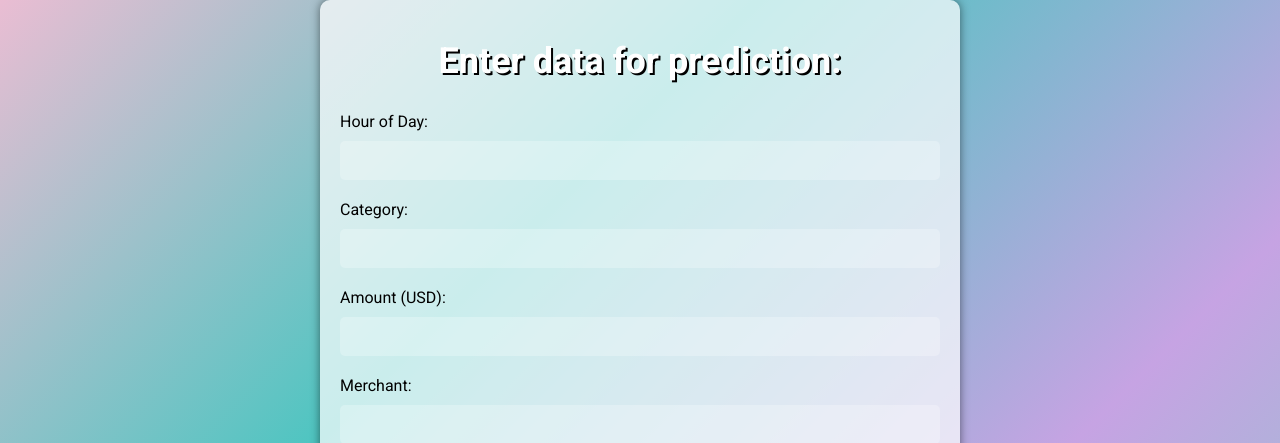
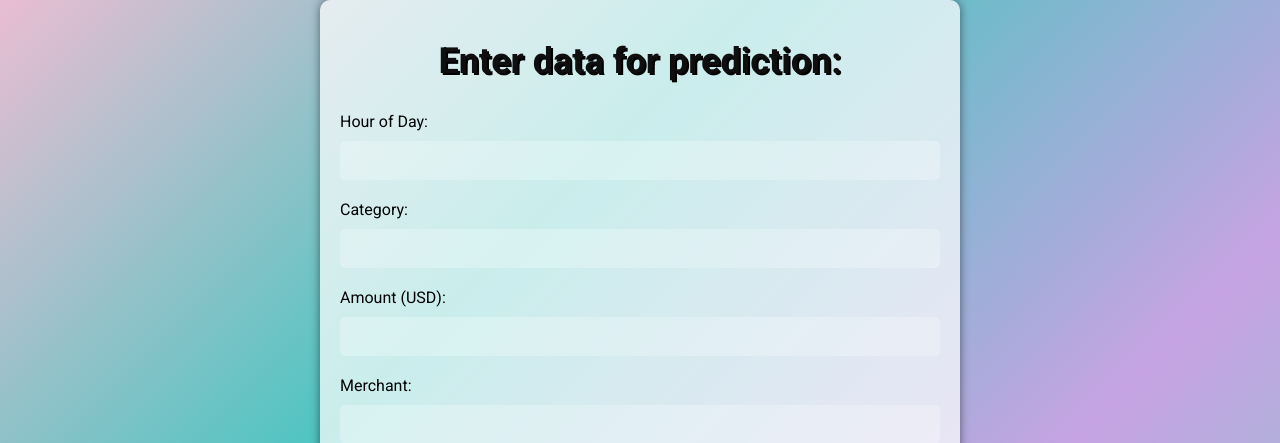
Before and after one commit to Alekla0126/Card_Fraud_Detection, a Flask app: page / in a window 1280 px wide. Shown: the top 443 px of the page. Run offline with Flask 2, Linux system fonts and the light colour scheme.

Commit message:
The font was changed

```diff
--- a/ccfd/templates/index.html
+++ b/ccfd/templates/index.html
@@ -22,13 +22,14 @@
 		}
 
 		h1 {
-			color: #FFF;
+			color: #0f0f0f;
 			font-size: 36px;
 			font-weight: 700;
 			margin: 0;
 			padding: 20px;
 			text-align: center;
 			text-shadow: 2px 2px #000;
+			font-family: 'Roboto';
 		}
 
 		form {
@@ -44,7 +45,7 @@
 			background-color: rgba(255, 255, 255, 0.3);
 			border: none;
 			border-radius: 5px;
-			color: #FFF;
+			color: #393939;
 			font-family: 'Roboto', sans-serif;
 			font-size: 16px;
 			margin: 10px 0;
```
